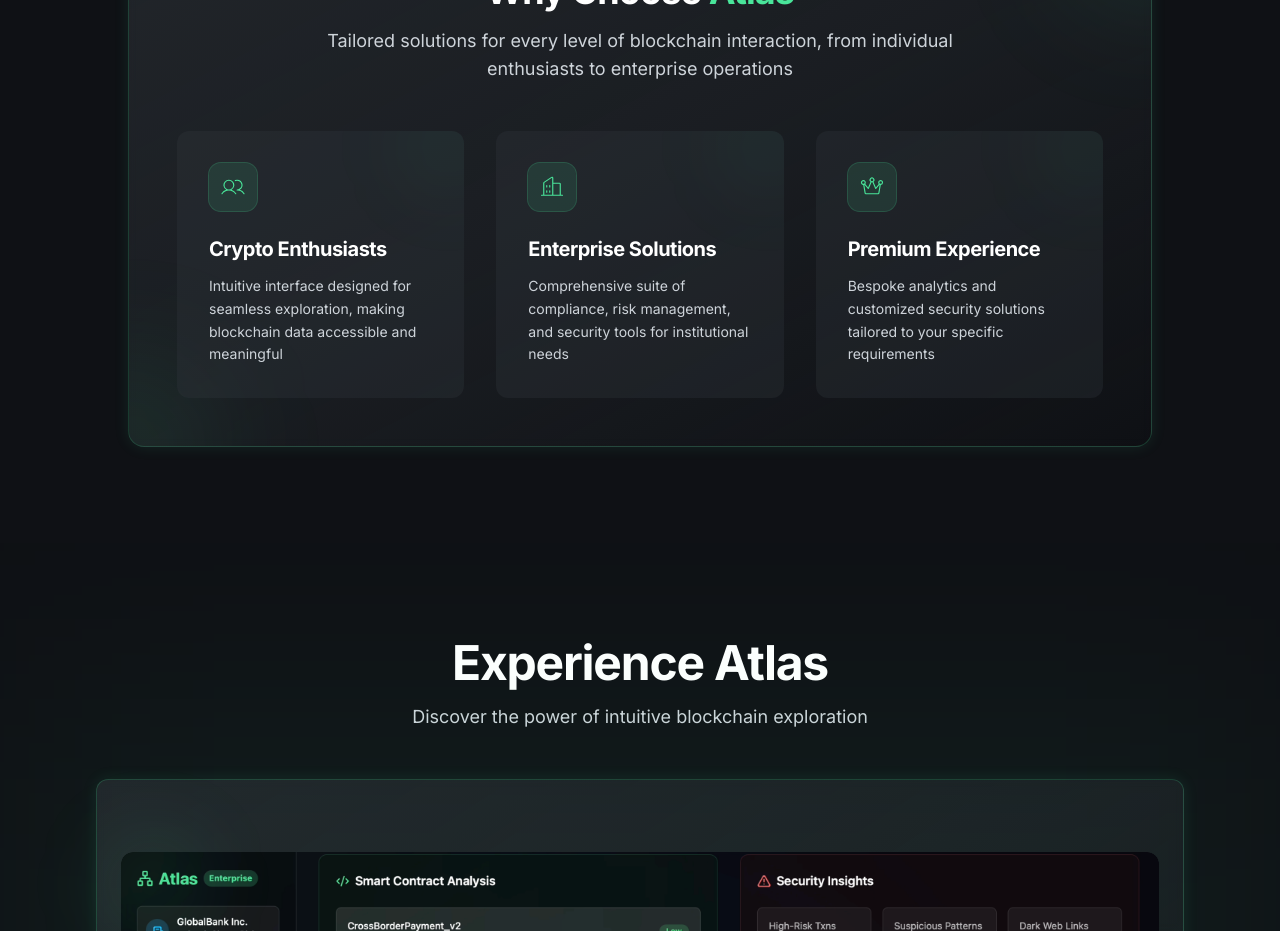
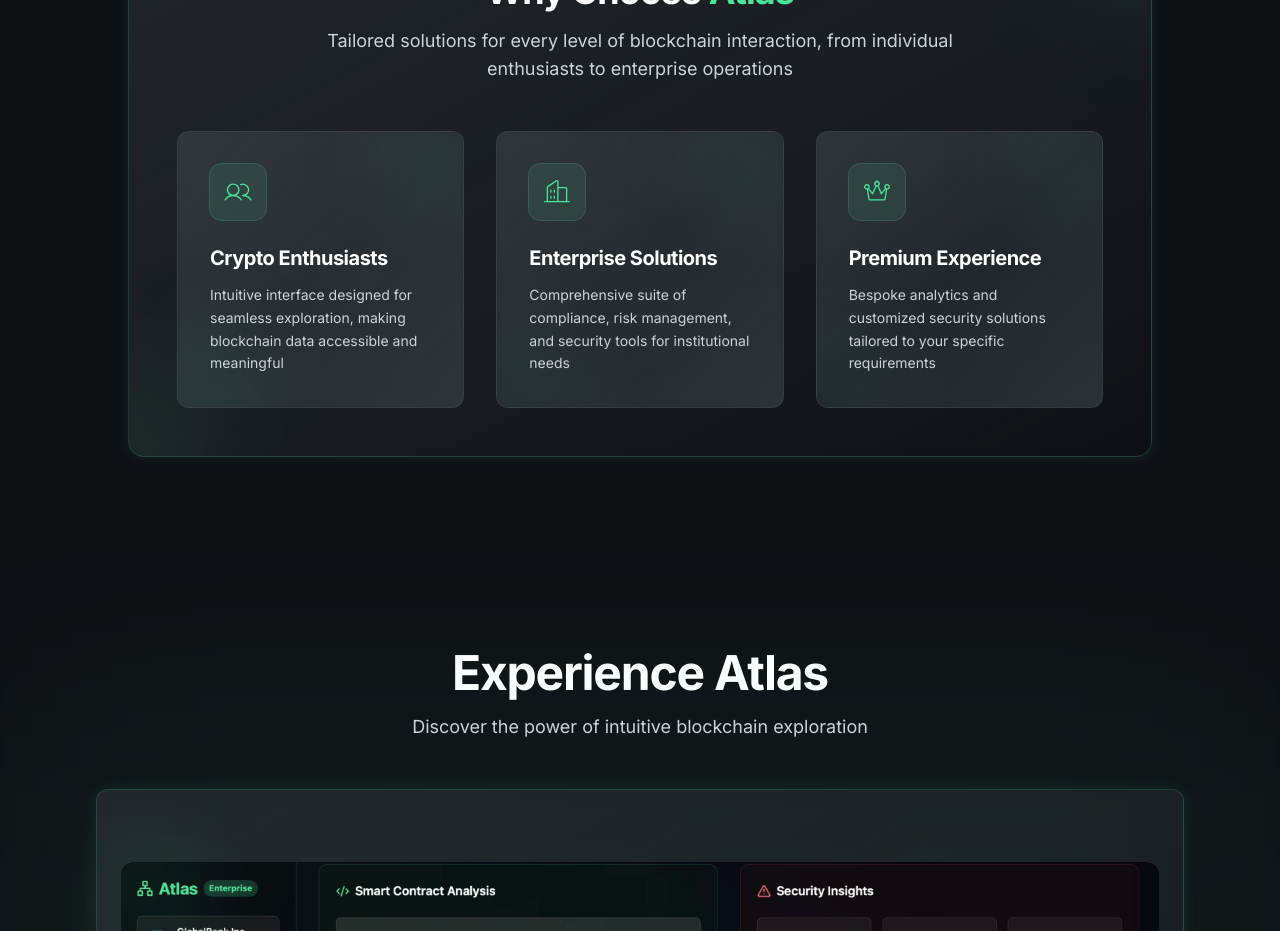
Before and after one commit to samanthaatlas/atlas-V10, a Next.js app: page / in a window 1280 px wide. Shown: the part 1980-2911 px from the top of the page. Built offline with nearby package versions, Linux system fonts and the light colour scheme.

Commit message:
Checkpoint: Before adding About Us and Security sections

```diff
--- a/src/app/page.tsx
+++ b/src/app/page.tsx
@@ -452,20 +452,29 @@
 
                     <div className="grid gap-8 sm:grid-cols-3">
                       <motion.div
-                        className="group relative overflow-hidden rounded-xl bg-atlas-gray-800/30 p-8 transition-all hover:bg-atlas-gray-800/50"
-                        whileHover={{ scale: 1.02 }}
-                        transition={{ type: "spring", stiffness: 300 }}
+                        className="group relative overflow-hidden rounded-xl bg-gradient-to-br from-atlas-gray-800/80 via-atlas-gray-800/40 to-atlas-gray-800/80 p-8 transition-all hover:bg-gradient-to-br hover:from-atlas-gray-800/90 hover:via-atlas-gray-800/50 hover:to-atlas-gray-800/90 backdrop-blur-sm border border-atlas-gray-700/50"
+                        whileHover={{
+                          scale: 1.02,
+                          transition: { type: "spring", stiffness: 300 },
+                        }}
+                        initial={{ opacity: 0, y: 20 }}
+                        animate={{ opacity: 1, y: 0 }}
+                        transition={{ duration: 0.5 }}
                       >
-                        <div className="absolute -right-8 -top-8 h-24 w-24 rounded-full bg-atlas-teal/5 blur-2xl group-hover:bg-atlas-teal/10 transition-colors" />
+                        <div className="absolute -right-8 -top-8 h-32 w-32 rounded-full bg-atlas-teal/5 blur-2xl group-hover:bg-atlas-teal/10 transition-all duration-300" />
+                        <div className="absolute -left-8 -bottom-8 h-32 w-32 rounded-full bg-atlas-teal/5 blur-2xl group-hover:bg-atlas-teal/10 transition-all duration-300" />
                         <div className="relative space-y-6">
-                          <div className="inline-flex h-12 w-12 items-center justify-center rounded-xl bg-atlas-teal/10 text-atlas-teal ring-1 ring-atlas-teal/25">
-                            <Users className="h-6 w-6" weight="light" />
-                          </div>
+                          <motion.div
+                            className="inline-flex h-14 w-14 items-center justify-center rounded-xl bg-atlas-teal/10 text-atlas-teal ring-1 ring-atlas-teal/25 group-hover:ring-atlas-teal/40 transition-all duration-300"
+                            whileHover={{ rotate: 5 }}
+                          >
+                            <Users className="h-7 w-7" weight="light" />
+                          </motion.div>
                           <div>
-                            <h4 className="font-display text-xl font-bold text-white mb-3">
+                            <h4 className="font-display text-xl font-bold text-white mb-3 group-hover:text-atlas-teal transition-colors">
                               Crypto Enthusiasts
                             </h4>
-                            <p className="text-sm leading-relaxed text-atlas-gray-400">
+                            <p className="text-sm leading-relaxed text-atlas-gray-400 group-hover:text-atlas-gray-300 transition-colors">
                               Intuitive interface designed for seamless
                               exploration, making blockchain data accessible and
                               meaningful
@@ -475,20 +484,29 @@
                       </motion.div>
 
                       <motion.div
-                        className="group relative overflow-hidden rounded-xl bg-atlas-gray-800/30 p-8 transition-all hover:bg-atlas-gray-800/50"
-                        whileHover={{ scale: 1.02 }}
-                        transition={{ type: "spring", stiffness: 300 }}
+                        className="group relative overflow-hidden rounded-xl bg-gradient-to-br from-atlas-gray-800/80 via-atlas-gray-800/40 to-atlas-gray-800/80 p-8 transition-all hover:bg-gradient-to-br hover:from-atlas-gray-800/90 hover:via-atlas-gray-800/50 hover:to-atlas-gray-800/90 backdrop-blur-sm border border-atlas-gray-700/50"
+                        whileHover={{
+                          scale: 1.02,
+                          transition: { type: "spring", stiffness: 300 },
+                        }}
+                        initial={{ opacity: 0, y: 20 }}
+                        animate={{ opacity: 1, y: 0 }}
+                        transition={{ duration: 0.5, delay: 0.1 }}
                       >
-                        <div className="absolute -right-8 -top-8 h-24 w-24 rounded-full bg-atlas-teal/5 blur-2xl group-hover:bg-atlas-teal/10 transition-colors" />
+                        <div className="absolute -right-8 -top-8 h-32 w-32 rounded-full bg-atlas-teal/5 blur-2xl group-hover:bg-atlas-teal/10 transition-all duration-300" />
+                        <div className="absolute -left-8 -bottom-8 h-32 w-32 rounded-full bg-atlas-teal/5 blur-2xl group-hover:bg-atlas-teal/10 transition-all duration-300" />
                         <div className="relative space-y-6">
-                          <div className="inline-flex h-12 w-12 items-center justify-center rounded-xl bg-atlas-teal/10 text-atlas-teal ring-1 ring-atlas-teal/25">
-                            <Buildings className="h-6 w-6" weight="light" />
-                          </div>
+                          <motion.div
+                            className="inline-flex h-14 w-14 items-center justify-center rounded-xl bg-atlas-teal/10 text-atlas-teal ring-1 ring-atlas-teal/25 group-hover:ring-atlas-teal/40 transition-all duration-300"
+                            whileHover={{ rotate: 5 }}
+                          >
+                            <Buildings className="h-7 w-7" weight="light" />
+                          </motion.div>
                           <div>
-                            <h4 className="font-display text-xl font-bold text-white mb-3">
+                            <h4 className="font-display text-xl font-bold text-white mb-3 group-hover:text-atlas-teal transition-colors">
                               Enterprise Solutions
                             </h4>
-                            <p className="text-sm leading-relaxed text-atlas-gray-400">
+                            <p className="text-sm leading-relaxed text-atlas-gray-400 group-hover:text-atlas-gray-300 transition-colors">
                               Comprehensive suite of compliance, risk
                               management, and security tools for institutional
                               needs
@@ -498,20 +516,29 @@
                       </motion.div>
 
                       <motion.div
-                        className="group relative overflow-hidden rounded-xl bg-atlas-gray-800/30 p-8 transition-all hover:bg-atlas-gray-800/50"
-                        whileHover={{ scale: 1.02 }}
-                        transition={{ type: "spring", stiffness: 300 }}
+                        className="group relative overflow-hidden rounded-xl bg-gradient-to-br from-atlas-gray-800/80 via-atlas-gray-800/40 to-atlas-gray-800/80 p-8 transition-all hover:bg-gradient-to-br hover:from-atlas-gray-800/90 hover:via-atlas-gray-800/50 hover:to-atlas-gray-800/90 backdrop-blur-sm border border-atlas-gray-700/50"
+                        whileHover={{
+                          scale: 1.02,
+                          transition: { type: "spring", stiffness: 300 },
+                        }}
+                        initial={{ opacity: 0, y: 20 }}
+                        animate={{ opacity: 1, y: 0 }}
+                        transition={{ duration: 0.5, delay: 0.2 }}
                       >
-                        <div className="absolute -right-8 -top-8 h-24 w-24 rounded-full bg-atlas-teal/5 blur-2xl group-hover:bg-atlas-teal/10 transition-colors" />
+                        <div className="absolute -right-8 -top-8 h-32 w-32 rounded-full bg-atlas-teal/5 blur-2xl group-hover:bg-atlas-teal/10 transition-all duration-300" />
+                        <div className="absolute -left-8 -bottom-8 h-32 w-32 rounded-full bg-atlas-teal/5 blur-2xl group-hover:bg-atlas-teal/10 transition-all duration-300" />
                         <div className="relative space-y-6">
-                          <div className="inline-flex h-12 w-12 items-center justify-center rounded-xl bg-atlas-teal/10 text-atlas-teal ring-1 ring-atlas-teal/25">
-                            <Crown className="h-6 w-6" weight="light" />
-                          </div>
+                          <motion.div
+                            className="inline-flex h-14 w-14 items-center justify-center rounded-xl bg-atlas-teal/10 text-atlas-teal ring-1 ring-atlas-teal/25 group-hover:ring-atlas-teal/40 transition-all duration-300"
+                            whileHover={{ rotate: 5 }}
+                          >
+                            <Crown className="h-7 w-7" weight="light" />
+                          </motion.div>
                           <div>
-                            <h4 className="font-display text-xl font-bold text-white mb-3">
+                            <h4 className="font-display text-xl font-bold text-white mb-3 group-hover:text-atlas-teal transition-colors">
                               Premium Experience
                             </h4>
-                            <p className="text-sm leading-relaxed text-atlas-gray-400">
+                            <p className="text-sm leading-relaxed text-atlas-gray-400 group-hover:text-atlas-gray-300 transition-colors">
                               Bespoke analytics and customized security
                               solutions tailored to your specific requirements
                             </p>
```
